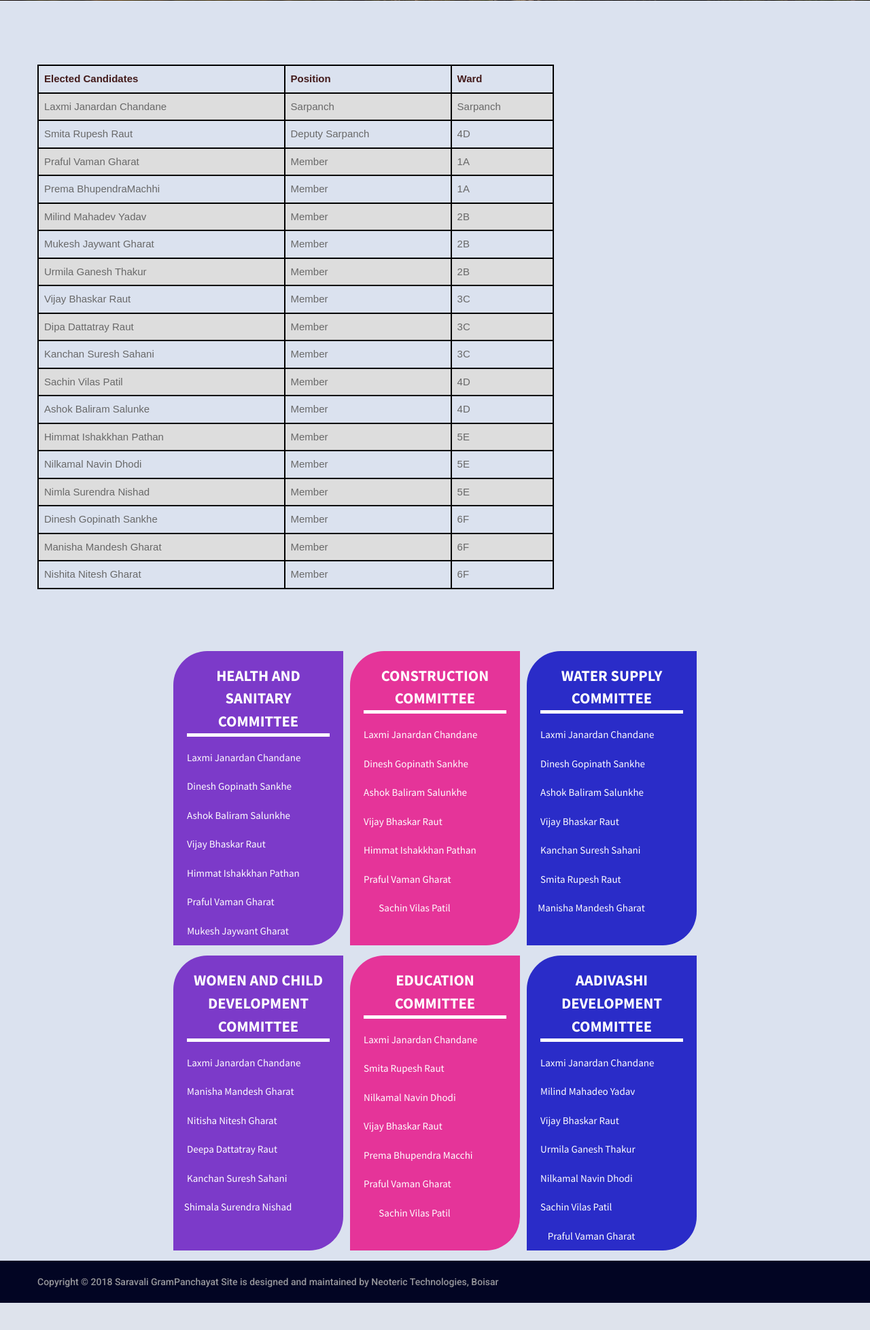
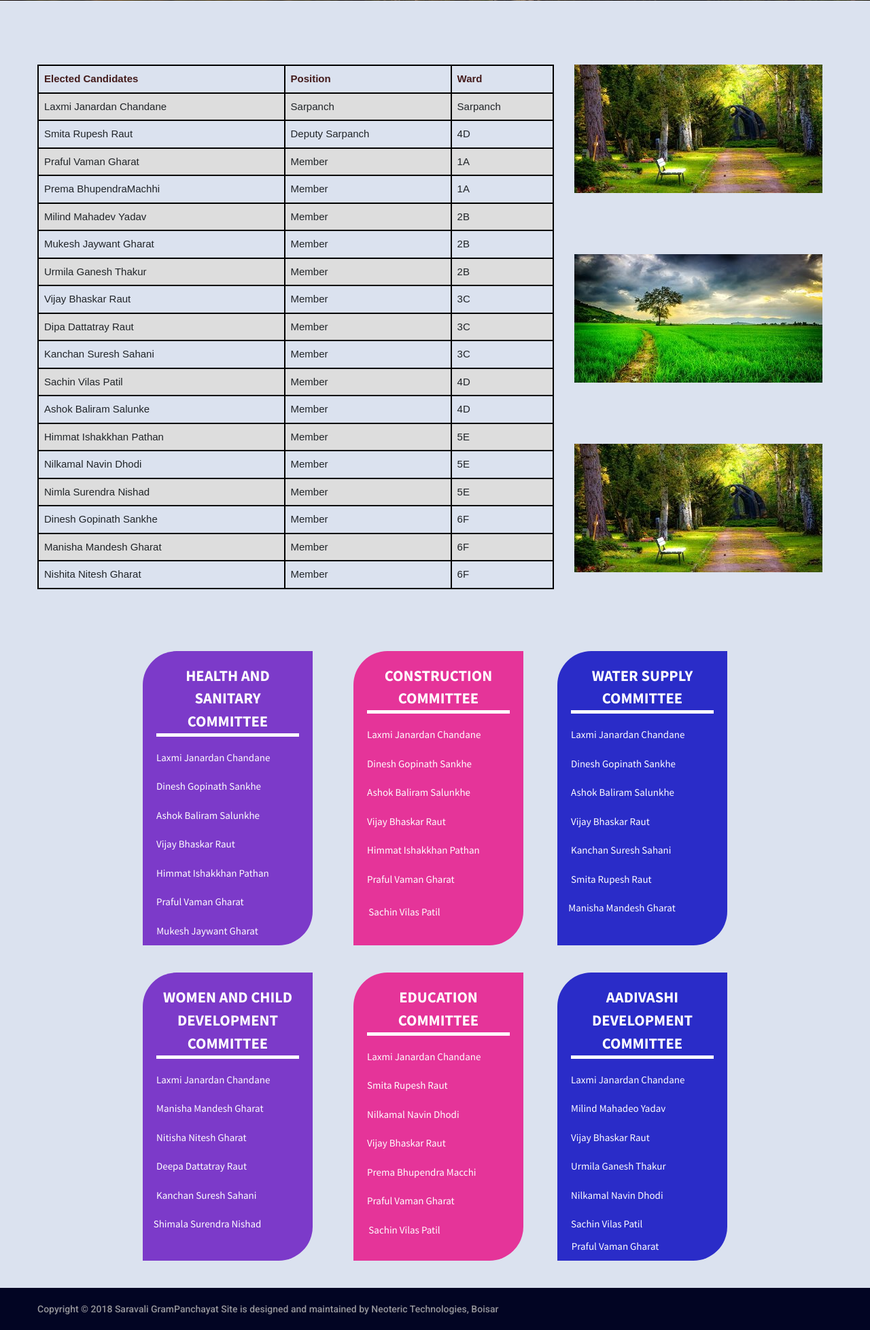
Before and after one commit to rohitpythoncoding/grampanchayat, a Django app: page /electedMember/ in a window 1280 px wide. Shown: the part 472-2429 px from the top of the page at 68% size. Before the commit the page ends 2389 px from the top, so only its background shows below. Run offline with Django 3.2, Linux system fonts and the light colour scheme; some libraries are stand-ins or nearby versions.

```diff
--- a/grampanchayatSaravali/static/styles/news.css
+++ b/grampanchayatSaravali/static/styles/news.css
@@ -45,7 +45,7 @@ body
 	font-size: 15px;
 	font-weight: 500;
 	background: #FFFFFF;
-	color: #696969;
+	color: #00000;
 }
 div
 {
--- a/grampanchayatSaravali/templates/grampanchayatSaravali/electedMember.html
+++ b/grampanchayatSaravali/templates/grampanchayatSaravali/electedMember.html
@@ -112,7 +112,7 @@
 
 </style>
 </head>
-<body>
+<body style="background: #dbe2ef;">
 
 <div class="super_container">
 
@@ -565,41 +565,31 @@
 
 
 				 <!--Sidebar-->
-				<!--<div class="col-lg-4">
+				<div class="col-lg-4">
 					<div class="sidebar">
 						<img src="{%static 'images/img1.jpg'%}">
 
-						&lt;!&ndash; Categories &ndash;&gt;
+
 						<div class="sidebar_categories sidebar_section">
 							<img src="{%static 'images/img2.jpg'%}">
 						</div>
 
 
-						&lt;!&ndash; Archives &ndash;&gt;
+
 						<div class="sidebar_categories sidebar_section">
 							<img src="{%static 'images/img1.jpg'%}">
 						</div>
 
 
-						&lt;!&ndash; Working Hours &ndash;&gt;
-						<div class="sidebar_categories sidebar_section">
-							<img src="{%static 'images/img1.jpg'%}">
-						</div>
-
-
-						&lt;!&ndash; Ad &ndash;&gt;
-						<div class="sidebar_categories sidebar_section">
-							<img src="{%static 'images/img1.jpg'%}">
-						</div>
 
 						</div>
-					</div>-->
+					</div>
 				</div>
 			</div>
 		</div>
 	</div>
 	<div class="pricingdiv" style="background:#dbe2ef">
-		<ul class="theplan">
+		<ul class="theplan" >
 			<li class="title"><b>Health and Sanitary Committee</b></li>
 			<li>Laxmi Janardan Chandane</li>
 			<li>Dinesh Gopinath Sankhe</li>
@@ -609,7 +599,7 @@
 			<li>Praful Vaman Gharat</li>
 			<li style="margin-top:10px; margin-left:0px; margin-right:60px;">Mukesh Jaywant Gharat</li>
 		</ul>
-		<ul class="theplan">
+		<ul class="theplan" style="margin-right:50px; margin-left:50px">
 			<li class="title"><b>Construction Committee</b></li>
 			<li>Laxmi Janardan Chandane</li>
 			<li>Dinesh Gopinath Sankhe</li>
@@ -617,7 +607,7 @@
 			<li>Vijay Bhaskar Raut</li>
 			<li>Himmat Ishakkhan Pathan</li>
 			<li>Praful Vaman Gharat</li>
-			<li style="margin-top:10px; margin-left:0px; margin-right:60px;">Sachin Vilas Patil</li>
+			<li style="height:50px; margin-left:0px; margin-right:100px;">Sachin Vilas Patil</li>
 		</ul>
 		<ul class="theplan">
 			<li class="title"><b>Water Supply Committee</b></li>
@@ -631,7 +621,7 @@
 		</ul>
 	</div>
 
-	<div class="pricingdiv" style="background:#dbe2ef">
+	<div class="pricingdiv" style="background:#dbe2ef; margin-top:25px; margin-bottom:25px">
 		<ul class="theplan">
 			<li class="title"><b>Women and Child Development Committee</b></li>
 			<li>Laxmi Janardan Chandane</li>
@@ -641,7 +631,7 @@
 			<li>Kanchan Suresh Sahani</li>
 			<li style="margin-top:10px; margin-left:0px; margin-right:60px;">Shimala Surendra Nishad</li>
 		</ul>
-		<ul class="theplan">
+		<ul class="theplan" style="margin-right:50px; margin-left:50px">
 			<li class="title"><b>Education Committee</b></li>
 			<li>Laxmi Janardan Chandane</li>
 			<li>Smita Rupesh Raut</li>
@@ -649,7 +639,7 @@
 			<li>Vijay Bhaskar Raut</li>
 			<li>Prema Bhupendra Macchi</li>
 			<li>Praful Vaman Gharat</li>
-			<li style="margin-top:10px; margin-left:0px; margin-right:60px;">Sachin Vilas Patil</li>
+			<li style="margin-top:10px; margin-right:120px;">Sachin Vilas Patil</li>
 		</ul>
 		<ul class="theplan">
 			<li class="title"><b>Aadivashi Development Committee</b></li>
@@ -659,7 +649,7 @@
 			<li>Urmila Ganesh Thakur</li>
 			<li>Nilkamal Navin Dhodi</li>
 			<li>Sachin Vilas Patil</li>
-			<li style="margin-top:10px; margin-left:0px; margin-right:60px;">Praful Vaman Gharat</li>
+			<li style="margin-right:100px;">Praful Vaman Gharat</li>
 		</ul>
 	</div>
 
```
Also changed, not shown: db.sqlite3.
